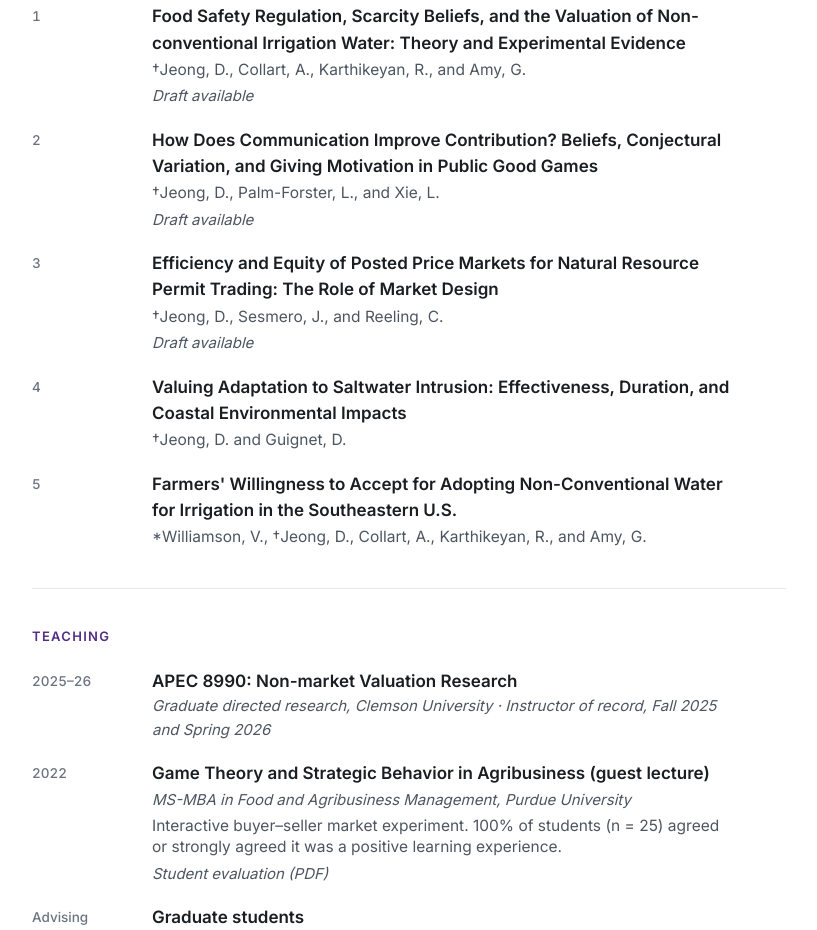
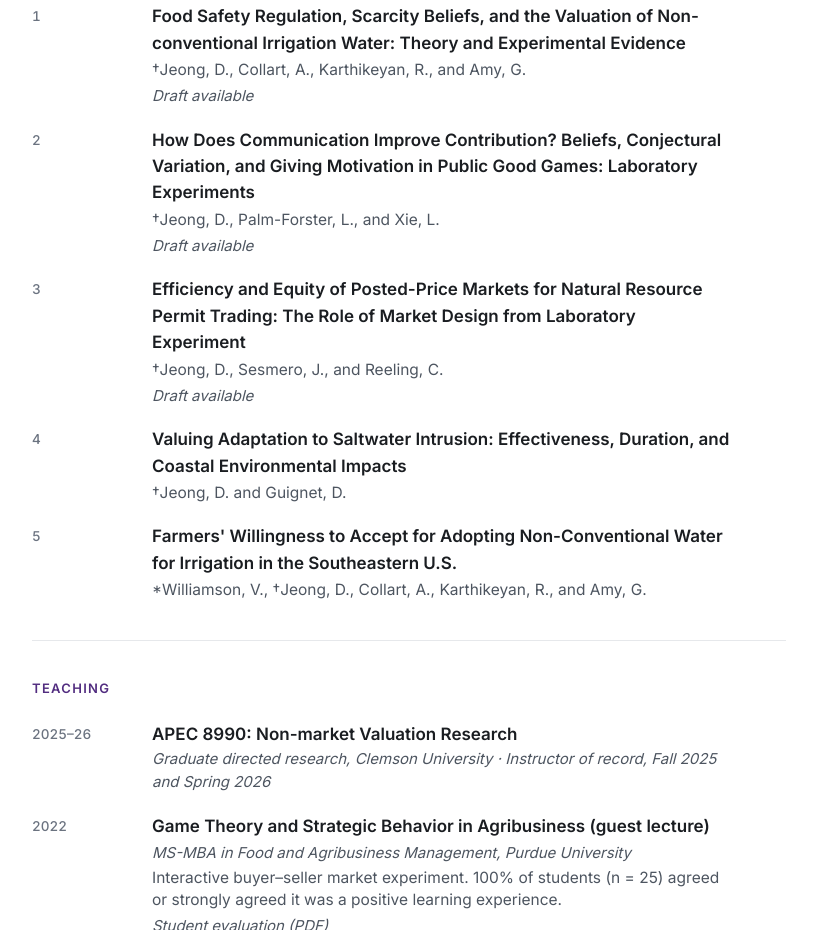
Before and after one commit to dawoon113/dawoon113.github.io, a plain HTML site: page index.html in a window 1280 px wide. Shown: the part 3836-4766 px from the top of the page, without its empty margins (414-1231 px from the left). Drawn offline with Linux system fonts and the light colour scheme.

Commit message:
Add files via upload

```diff
--- a/index.html
+++ b/index.html
@@ -302,11 +302,11 @@
         </div>
         <div class="entry">
           <div class="meta">2</div>
-          <div><span class="title">How Does Communication Improve Contribution? Beliefs, Conjectural Variation, and Giving Motivation in Public Good Games</span><br><span class="authors">†Jeong, D., Palm-Forster, L., and Xie, L.</span><br><span class="venue">Draft available</span></div>
+          <div><span class="title">How Does Communication Improve Contribution? Beliefs, Conjectural Variation, and Giving Motivation in Public Good Games: Laboratory Experiments</span><br><span class="authors">†Jeong, D., Palm-Forster, L., and Xie, L.</span><br><span class="venue">Draft available</span></div>
         </div>
         <div class="entry">
           <div class="meta">3</div>
-          <div><span class="title">Efficiency and Equity of Posted Price Markets for Natural Resource Permit Trading: The Role of Market Design</span><br><span class="authors">†Jeong, D., Sesmero, J., and Reeling, C.</span><br><span class="venue">Draft available</span></div>
+          <div><span class="title">Efficiency and Equity of Posted-Price Markets for Natural Resource Permit Trading: The Role of Market Design from Laboratory Experiment</span><br><span class="authors">†Jeong, D., Sesmero, J., and Reeling, C.</span><br><span class="venue">Draft available</span></div>
         </div>
         <div class="entry">
           <div class="meta">4</div>
```
Also changed, not shown: 1 other file.
